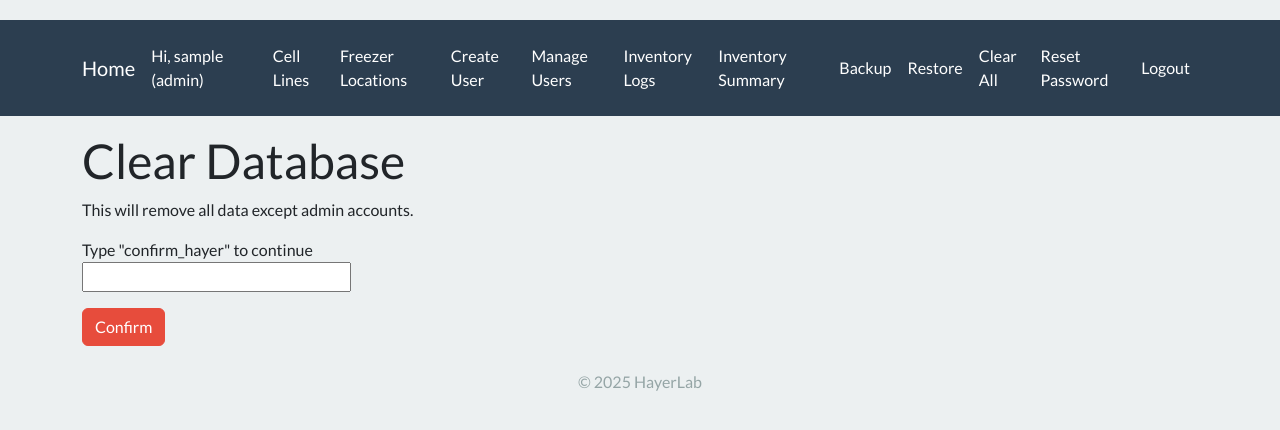
After one commit to qiyaolin/CellStorage-modify_log, a Flask app: page /admin/clear_all in a window 1280 px wide. The commit adds this page. Shown: the top 430 px of the page. Run offline with Flask 3, Linux system fonts and the light colour scheme; a user stored in the database is signed in; tables that the repository leaves empty hold one stand-in row (values such as "Sample post"); some libraries are stand-ins or nearby versions.

Commit message:
Add admin recovery tools

```diff
--- a/app/forms.py
+++ b/app/forms.py
@@ -10,6 +10,7 @@ from wtforms import (
     DateField,
     TextAreaField,
     SelectMultipleField,
+    FileField,
     widgets,
 )
 from wtforms.validators import (
@@ -213,3 +214,15 @@ class CryoVialEditForm(FlaskForm):
     status = SelectField('Status', choices=[('Available','Available'),('Used','Used'),('Depleted','Depleted'),('Discarded','Discarded')], validators=[DataRequired()])
     notes = TextAreaField('Notes', validators=[Optional()])
     submit = SubmitField('Save Changes')
+
+
+class ConfirmForm(FlaskForm):
+    """Simple form asking user to type a confirmation phrase."""
+    confirm = StringField('Type "confirm_hayer" to continue', validators=[DataRequired()])
+    submit = SubmitField('Confirm')
+
+
+class RestoreForm(FlaskForm):
+    """Upload form for restoring a database backup."""
+    backup_file = FileField('Backup File', validators=[DataRequired()])
+    submit = SubmitField('Restore')
--- a/app/main/routes.py
+++ b/app/main/routes.py
@@ -1,8 +1,19 @@
 # In app/main/routes.py
-from flask import render_template, redirect, url_for, flash, request, session, Response
+from flask import (
+    render_template,
+    redirect,
+    url_for,
+    flash,
+    request,
+    session,
+    Response,
+    current_app,
+    send_file,
+)
 from flask_login import login_required, current_user
 from io import StringIO
 import csv
+import os
 from sqlalchemy.exc import IntegrityError
 from datetime import datetime
 import json
@@ -18,6 +29,8 @@ from app.forms import (
     CryoVialEditForm,
     VialUsageForm,
     ManualVialForm,
+    ConfirmForm,
+    RestoreForm,
 )
 from app.models import (
     CellLine,
@@ -30,7 +43,7 @@ from app.models import (
     AuditLog,
 )
 
-from app.utils import log_audit
+from app.utils import log_audit, clear_database_except_admin
 
 
 @bp.route('/') # Defines the root URL for the main blueprint
@@ -997,3 +1010,45 @@ def delete_cryovial(vial_id):
     log_audit(current_user.id, 'DELETE_CRYOVIAL', target_type='CryoVial', target_id=vial_id)
     flash('Vial deleted.', 'success')
     return redirect(url_for('main.cryovial_inventory'))
+
+
+@bp.route('/admin/clear_all', methods=['GET', 'POST'])
+@login_required
+@admin_required
+def clear_all():
+    form = ConfirmForm()
+    if form.validate_on_submit():
+        if form.confirm.data.strip() == 'confirm_hayer':
+            clear_database_except_admin()
+            log_audit(current_user.id, 'CLEAR_ALL', target_type='System')
+            flash('All records except admin accounts have been removed.', 'success')
+            return redirect(url_for('main.index'))
+        flash('Incorrect confirmation phrase.', 'danger')
+    return render_template('main/clear_all.html', form=form, title='Clear Database')
+
+
+@bp.route('/admin/backup')
+@login_required
+@admin_required
+def backup_database():
+    db.session.commit()
+    path = current_app.config['SQLALCHEMY_DATABASE_URI'].replace('sqlite:///', '')
+    log_audit(current_user.id, 'BACKUP_EXPORT', target_type='System')
+    return send_file(path, as_attachment=True, download_name='backup.db')
+
+
+@bp.route('/admin/restore', methods=['GET', 'POST'])
+@login_required
+@admin_required
+def restore_database():
+    form = RestoreForm()
+    if form.validate_on_submit():
+        file = form.backup_file.data
+        if file:
+            path = current_app.config['SQLALCHEMY_DATABASE_URI'].replace('sqlite:///', '')
+            db.session.remove()
+            file.save(path)
+            log_audit(current_user.id, 'BACKUP_IMPORT', target_type='System')
+            flash('Database restored from backup.', 'success')
+            return redirect(url_for('main.index'))
+    return render_template('main/restore_backup.html', form=form, title='Restore Backup')
--- a/app/templates/base.html
+++ b/app/templates/base.html
@@ -23,6 +23,9 @@
               <a class="nav-link" href="{{ url_for('auth.list_users') }}">Manage Users</a>
               <a class="nav-link" href="{{ url_for('main.audit_logs') }}">Inventory Logs</a>
               <a class="nav-link" href="{{ url_for('main.inventory_summary') }}">Inventory Summary</a>
+              <a class="nav-link" href="{{ url_for('main.backup_database') }}">Backup</a>
+              <a class="nav-link" href="{{ url_for('main.restore_database') }}">Restore</a>
+              <a class="nav-link" href="{{ url_for('main.clear_all') }}">Clear All</a>
             {% endif %}
             <a class="nav-link" href="{{ url_for('auth.reset_password') }}">Reset Password</a>
             <a class="nav-link" href="{{ url_for('auth.logout') }}">Logout</a>
--- /dev/null
+++ b/app/templates/main/clear_all.html
@@ -0,0 +1,16 @@
+{% extends "base.html" %}
+{% block content %}
+  <h1>Clear Database</h1>
+  <p>This will remove all data except admin accounts.</p>
+  <form method="POST">
+    {{ form.hidden_tag() }}
+    <div class="mb-3">
+      {{ form.confirm.label }}<br>
+      {{ form.confirm(size=30) }}
+      {% for error in form.confirm.errors %}
+        <div class="text-danger">{{ error }}</div>
+      {% endfor %}
+    </div>
+    {{ form.submit(class="btn btn-danger") }}
+  </form>
+{% endblock %}
```
Also changed, not shown: app/templates/main/restore_backup.html (added, +15 -0 lines), app/utils.py (+10 -0 lines).
